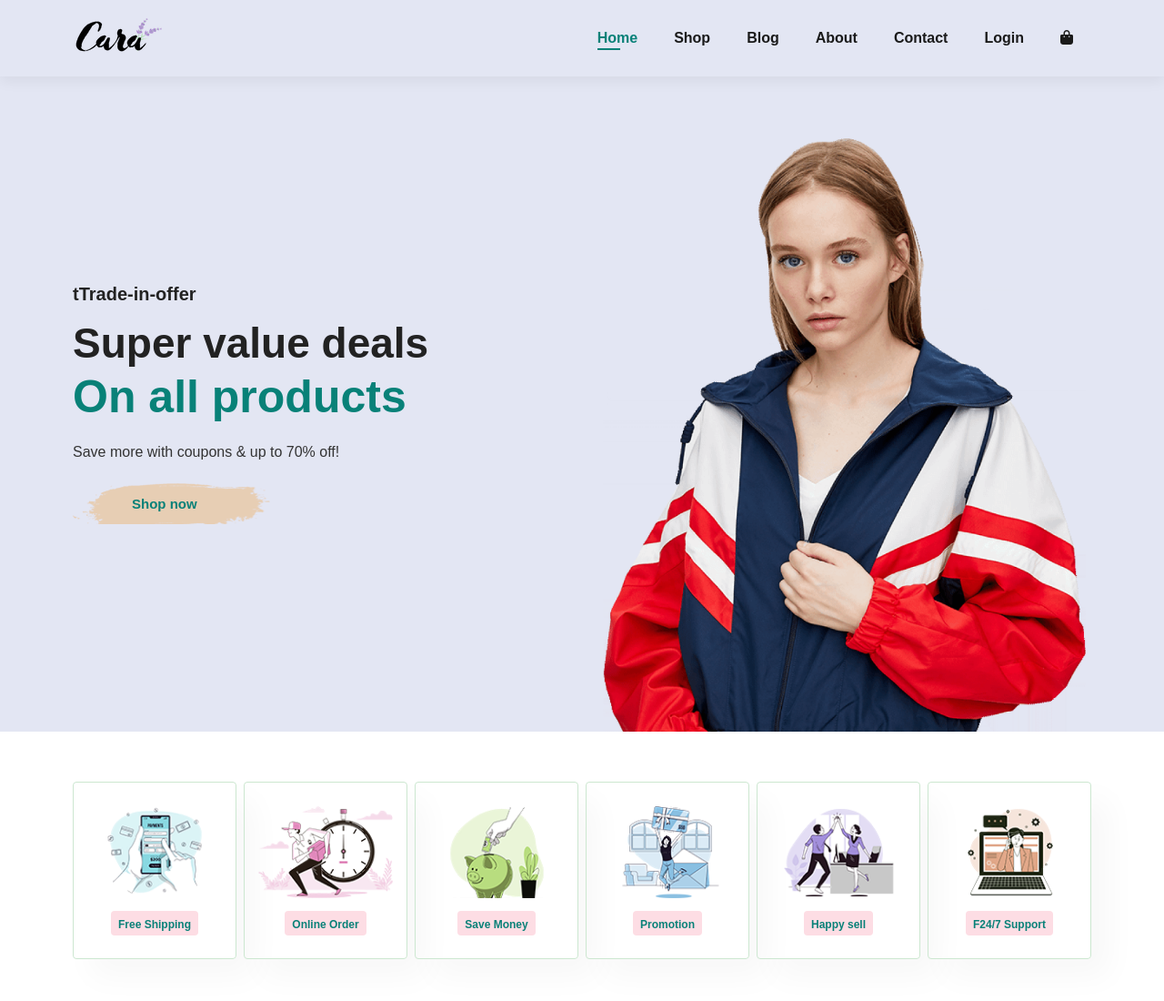
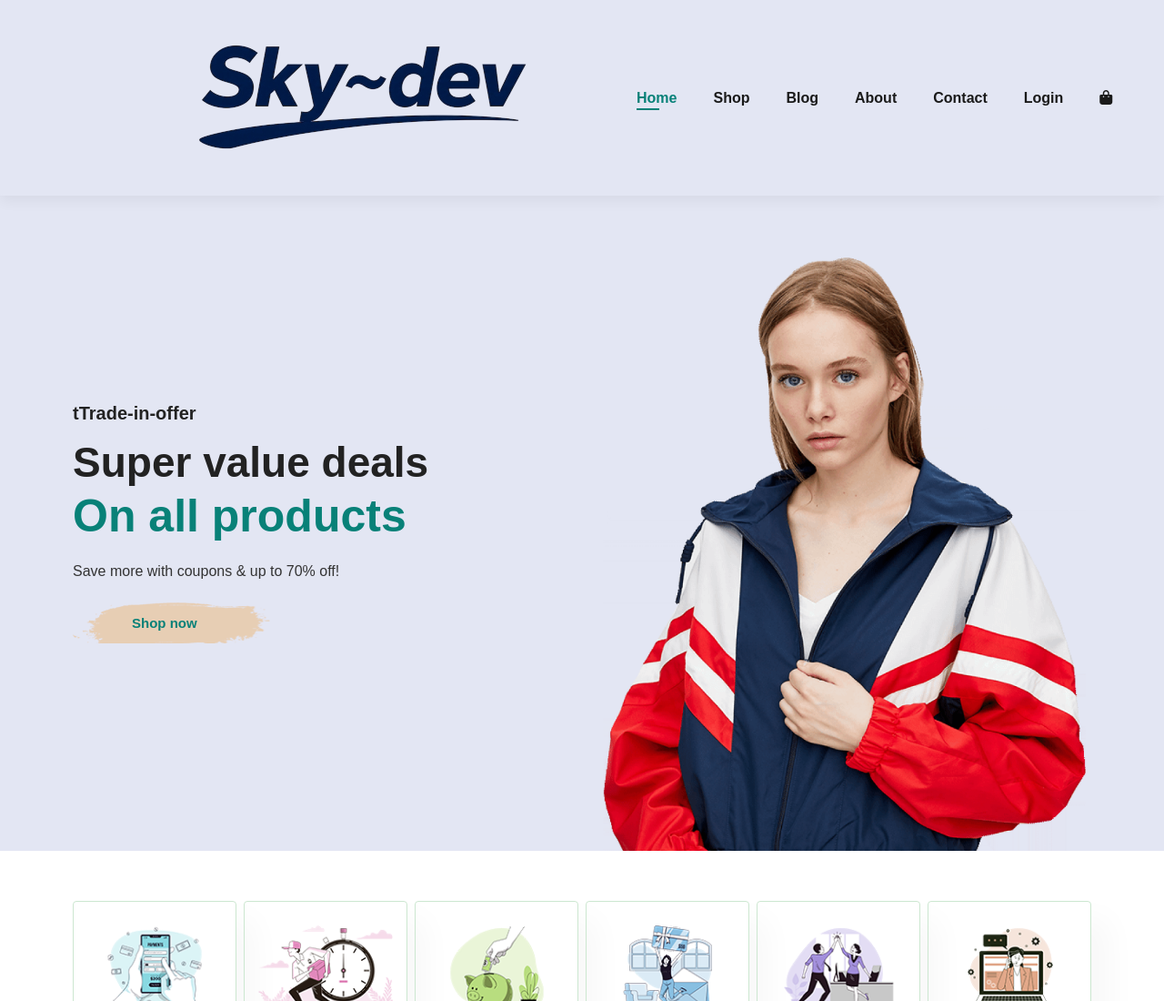
Before and after one commit to skyler-ghost/full-stack--eCommerce-website, a website: page public/index.html in a window 1280 px wide. Shown: the top 1100 px of the page at 91% size. Drawn offline with Linux system fonts and the light colour scheme; no server answers.

Commit message:
Update logo image in header section

```diff
--- a/public/index.html
+++ b/public/index.html
@@ -9,7 +9,7 @@
 </head>
 <body>
     <section id="header">
-        <a href="#"><img src="img/logo.png" class="logo" alt=""></a>
+        <a href="#"><img src="img/Logo1.png" class="logo" alt=""></a>
 
         <div>
             <ul id="navbar">
```
